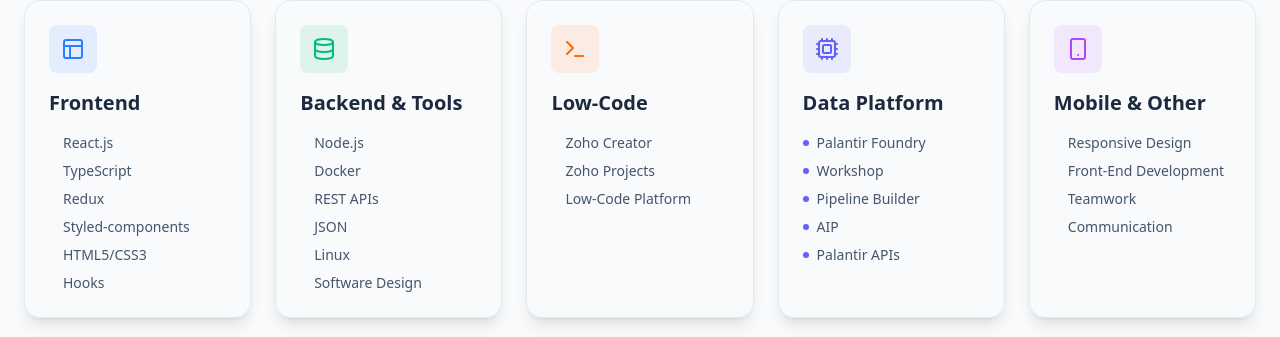
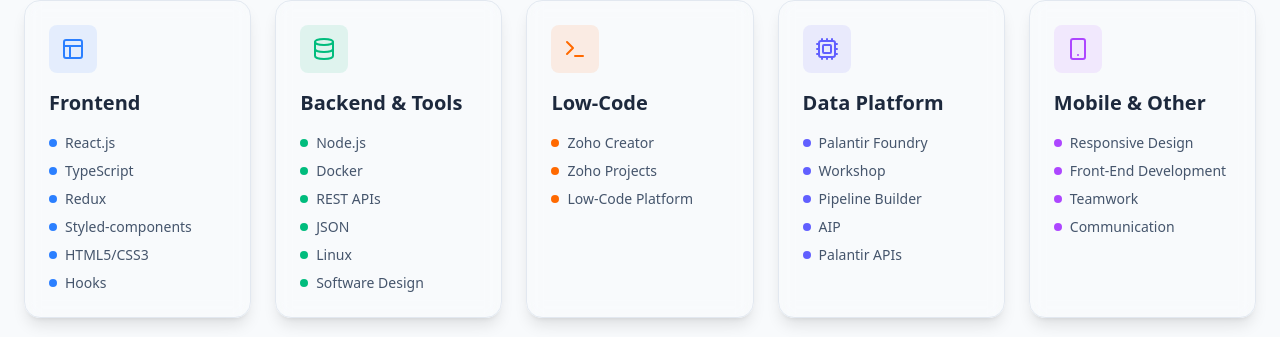
Before and after one commit to dhineshRajan1705/antigravity-portfolio, a React (Vite) app: page / in a window 1280 px wide. Shown: the part 2050-2387 px from the top of the page. Built offline with nearby package versions, Linux system fonts and the light colour scheme; no server answers.

Commit message:
Fix bullet points visibility by using explicit Tailwind classes in all skill cards

```diff
--- a/src/components/sections/Skills.tsx
+++ b/src/components/sections/Skills.tsx
@@ -12,6 +12,7 @@ export function Skills() {
             items: ["React.js", "TypeScript", "Redux", "Styled-components", "HTML5/CSS3", "Hooks"],
             color: "text-blue-500",
             bg: "bg-blue-500/10",
+            bullet: "bg-blue-500",
         },
         {
             category: t('skills.categories.backend'),
@@ -19,6 +20,7 @@ export function Skills() {
             items: ["Node.js", "Docker", "REST APIs", "JSON", "Linux", "Software Design"],
             color: "text-emerald-500",
             bg: "bg-emerald-500/10",
+            bullet: "bg-emerald-500",
         },
         {
             category: t('skills.categories.lowcode'),
@@ -26,6 +28,7 @@ export function Skills() {
             items: ["Zoho Creator", "Zoho Projects", "Low-Code Platform"],
             color: "text-orange-500",
             bg: "bg-orange-500/10",
+            bullet: "bg-orange-500",
         },
         {
             category: t('skills.categories.platform'),
@@ -33,6 +36,7 @@ export function Skills() {
             items: ["Palantir Foundry", "Workshop", "Pipeline Builder", "AIP", "Palantir APIs"],
             color: "text-indigo-500",
             bg: "bg-indigo-500/10",
+            bullet: "bg-indigo-500",
         },
         {
             category: t('skills.categories.mobile'),
@@ -40,6 +44,7 @@ export function Skills() {
             items: ["Responsive Design", "Front-End Development", "Teamwork", "Communication"],
             color: "text-purple-500",
             bg: "bg-purple-500/10",
+            bullet: "bg-purple-500",
         },
     ];
 
@@ -78,7 +83,7 @@ export function Skills() {
                                 <ul className="space-y-2">
                                     {skill.items.map((item) => (
                                         <li key={item} className="flex items-center text-slate-600 dark:text-slate-400 text-sm">
-                                            <span className={`w-1.5 h-1.5 rounded-full mr-2 ${skill.bg.replace('/10', '')}`} />
+                                            <div className={`w-2 h-2 rounded-full mr-2 shrink-0 ${skill.bullet}`} />
                                             {item}
                                         </li>
                                     ))}
```
